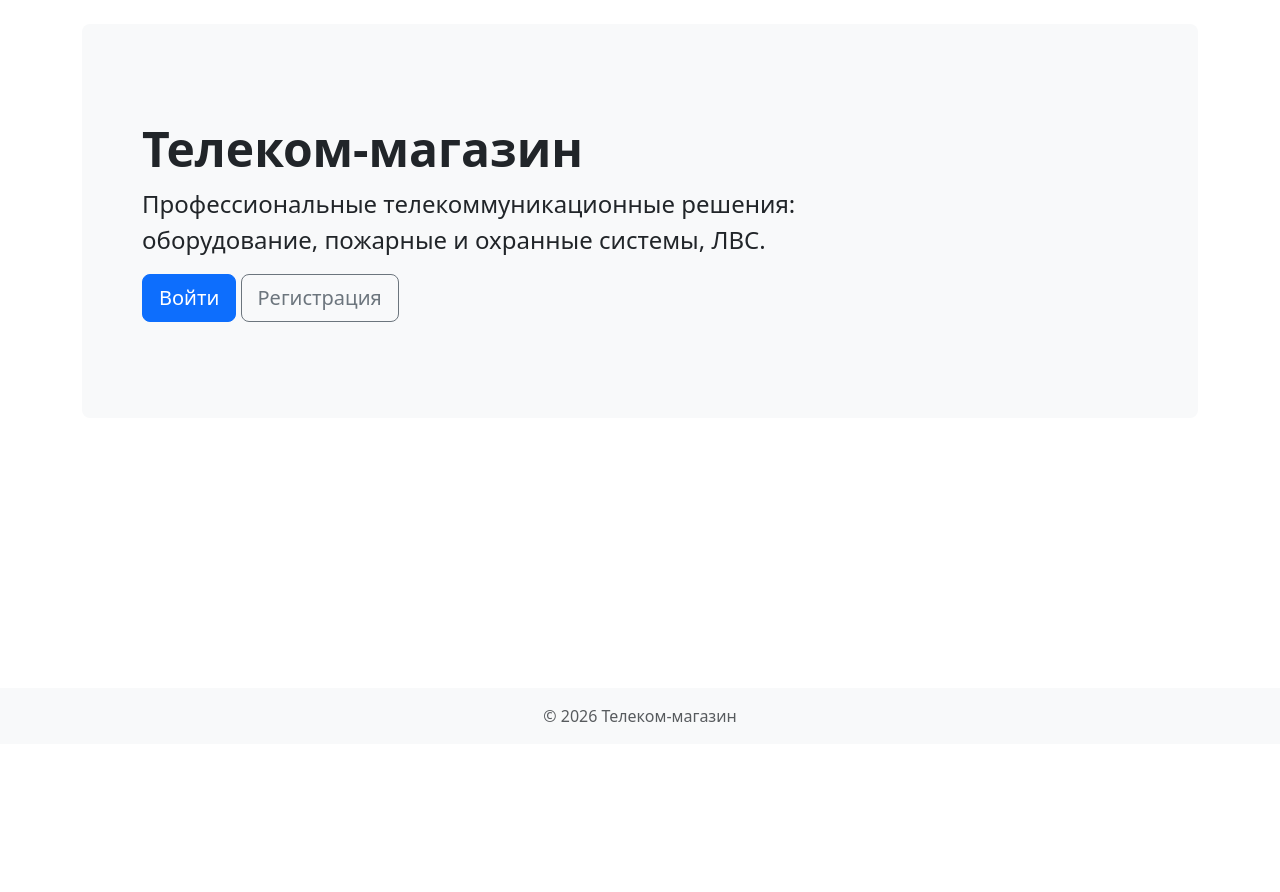
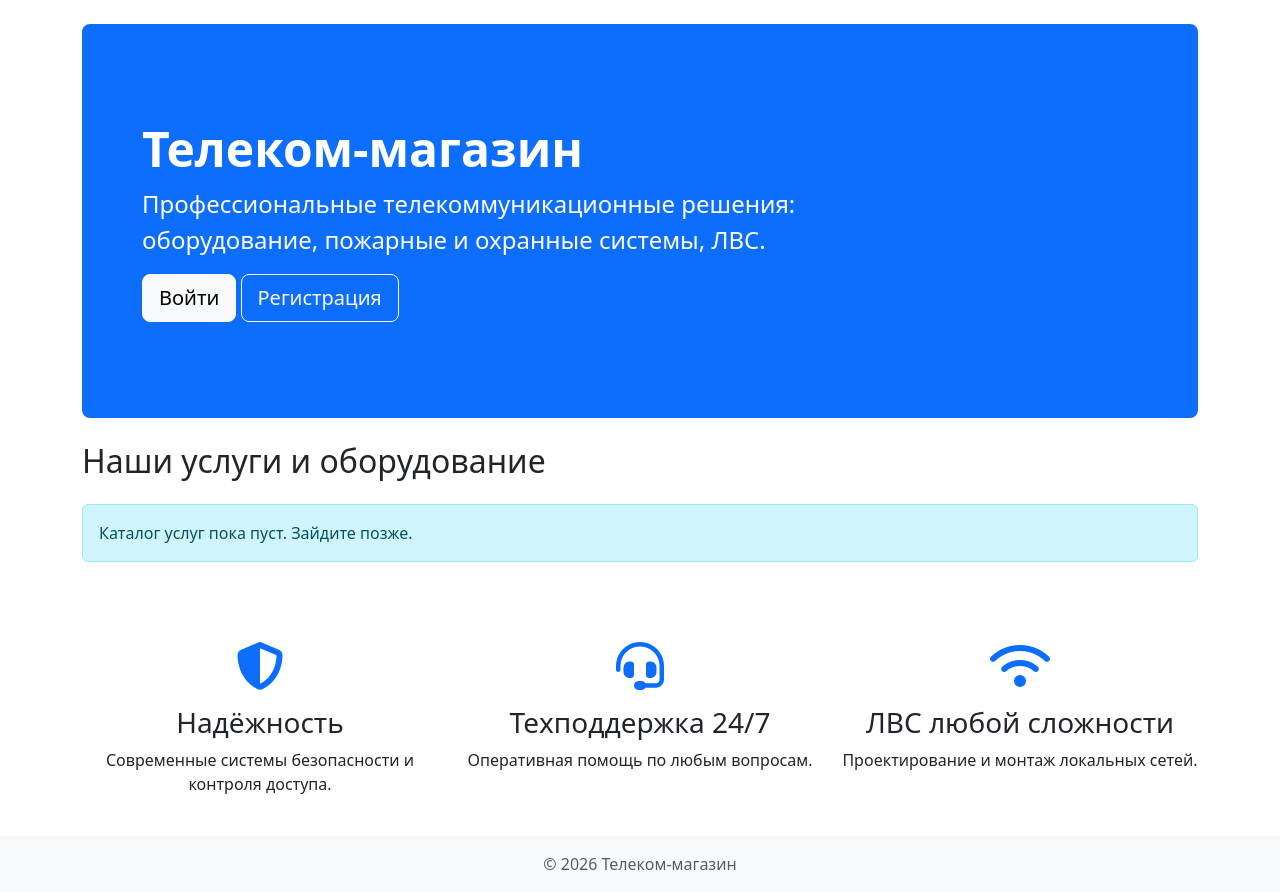
Before and after one commit to vladrob333333-sys/diplom200, a Flask app: page / in a window 1280 px wide. Shown: the part 56-948 px from the top of the page. Before the commit the page ends 778 px from the top, so only its background shows below. Run offline with Flask 3, Linux system fonts and the light colour scheme; some libraries are stand-ins or nearby versions.

Commit message:
index.html

```diff
--- a/app/templates/index.html
+++ b/app/templates/index.html
@@ -1,22 +1,75 @@
 {% extends "base.html" %}
-{% block title %}Главная{% endblock %}
+{% block title %}Телеком-магазин - Главная{% endblock %}
 {% block content %}
-<div class="p-5 mb-4 bg-light rounded-3">
+<!-- Hero Section -->
+<div class="p-5 mb-4 bg-primary text-white rounded-3">
     <div class="container-fluid py-5">
         <h1 class="display-5 fw-bold">Телеком-магазин</h1>
         <p class="col-md-8 fs-4">Профессиональные телекоммуникационные решения: оборудование, пожарные и охранные системы, ЛВС.</p>
         {% if not current_user.is_authenticated %}
-            <a href="{{ url_for('auth.login') }}" class="btn btn-primary btn-lg">Войти</a>
-            <a href="{{ url_for('auth.register') }}" class="btn btn-outline-secondary btn-lg">Регистрация</a>
+            <a href="{{ url_for('auth.login') }}" class="btn btn-light btn-lg">Войти</a>
+            <a href="{{ url_for('auth.register') }}" class="btn btn-outline-light btn-lg">Регистрация</a>
         {% else %}
             {% if current_user.role == 'admin' %}
-                <a href="{{ url_for('admin.dashboard') }}" class="btn btn-primary btn-lg">Панель управления</a>
+                <a href="{{ url_for('admin.dashboard') }}" class="btn btn-light btn-lg">Панель управления</a>
             {% elif current_user.role == 'operator' %}
-                <a href="{{ url_for('operator.dashboard') }}" class="btn btn-primary btn-lg">Панель оператора</a>
+                <a href="{{ url_for('operator.dashboard') }}" class="btn btn-light btn-lg">Панель оператора</a>
             {% else %}
-                <a href="{{ url_for('client.dashboard') }}" class="btn btn-primary btn-lg">Личный кабинет</a>
+                <a href="{{ url_for('client.dashboard') }}" class="btn btn-light btn-lg">Личный кабинет</a>
             {% endif %}
         {% endif %}
     </div>
 </div>
+
+<!-- Каталог услуг -->
+<h2 class="mb-4">Наши услуги и оборудование</h2>
+<div class="row">
+    {% for service in services %}
+    <div class="col-md-4 mb-4">
+        <div class="card h-100 shadow-sm">
+            {% if service.image_url %}
+            <img src="{{ service.image_url }}" class="card-img-top" alt="{{ service.name }}" style="height: 200px; object-fit: cover;">
+            {% else %}
+            <div class="card-img-top bg-secondary d-flex align-items-center justify-content-center" style="height: 200px;">
+                <i class="fas fa-cog fa-4x text-white"></i>
+            </div>
+            {% endif %}
+            <div class="card-body">
+                <h5 class="card-title">{{ service.name }}</h5>
+                <p class="card-text">{{ service.description[:150] }}{% if service.description|length > 150 %}...{% endif %}</p>
+                <p class="card-text"><strong>Категория:</strong> {{ service.category.name if service.category else 'Без категории' }}</p>
+                {% if service.price %}
+                <p class="card-text"><strong>Цена:</strong> {{ service.price }} руб.</p>
+                {% endif %}
+            </div>
+            <div class="card-footer bg-transparent">
+                <span class="badge bg-success">В наличии</span>
+            </div>
+        </div>
+    </div>
+    {% else %}
+    <div class="col-12">
+        <div class="alert alert-info">Каталог услуг пока пуст. Зайдите позже.</div>
+    </div>
+    {% endfor %}
+</div>
+
+<!-- Дополнительные преимущества -->
+<div class="row mt-5 pt-3">
+    <div class="col-md-4 text-center">
+        <i class="fas fa-shield-alt fa-3x text-primary mb-3"></i>
+        <h3>Надёжность</h3>
+        <p>Современные системы безопасности и контроля доступа.</p>
+    </div>
+    <div class="col-md-4 text-center">
+        <i class="fas fa-headset fa-3x text-primary mb-3"></i>
+        <h3>Техподдержка 24/7</h3>
+        <p>Оперативная помощь по любым вопросам.</p>
+    </div>
+    <div class="col-md-4 text-center">
+        <i class="fas fa-wifi fa-3x text-primary mb-3"></i>
+        <h3>ЛВС любой сложности</h3>
+        <p>Проектирование и монтаж локальных сетей.</p>
+    </div>
+</div>
 {% endblock %}
```
